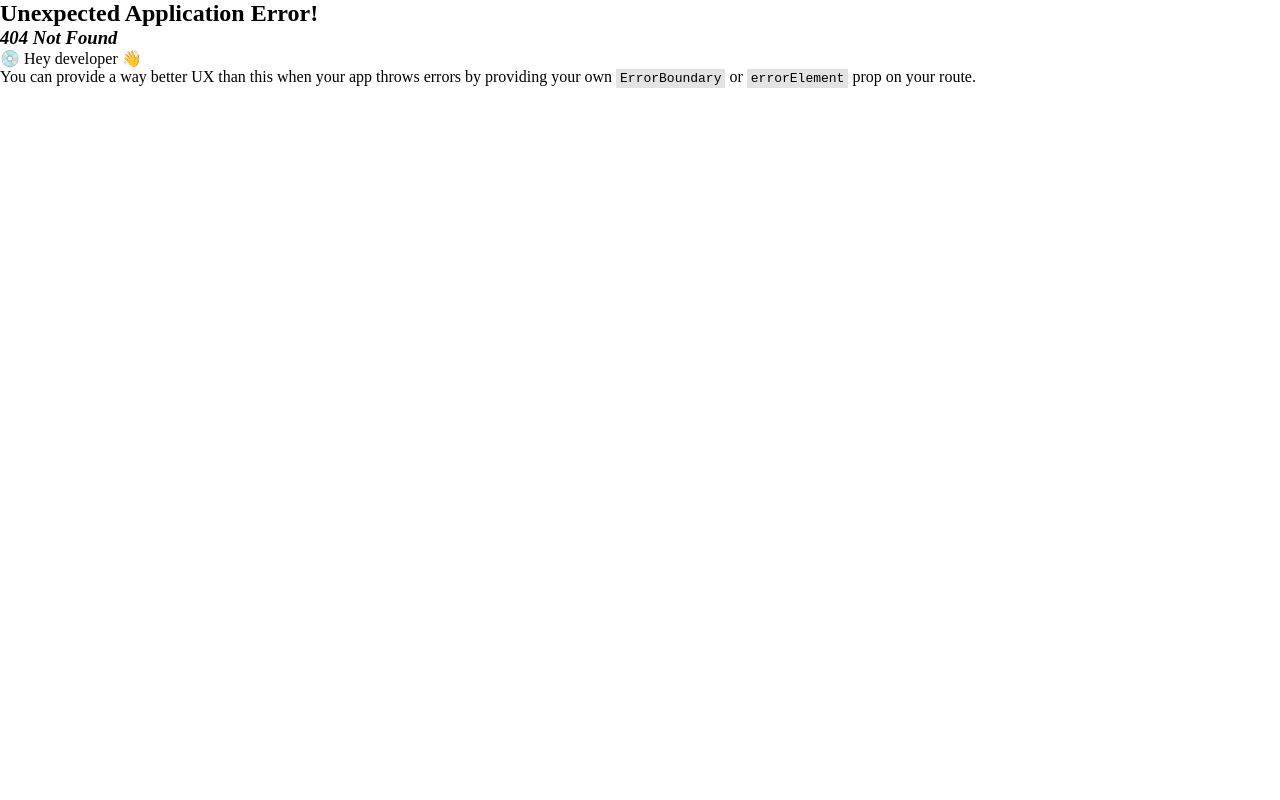
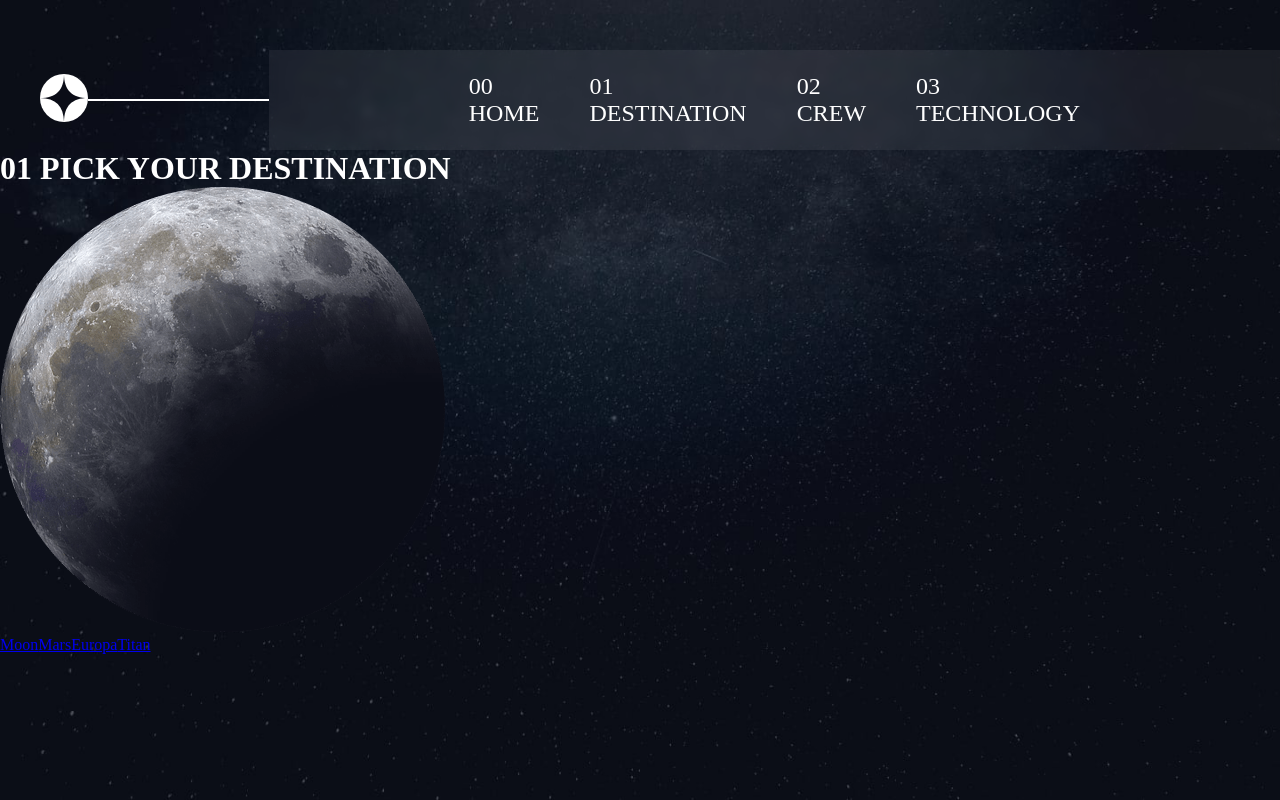
Before and after one commit to patafane/exo_router_template, a React (Vite) app: page /destination/0 in a window 1280 px wide. Before the commit this address had no page. Built offline with nearby package versions, Linux system fonts and the light colour scheme.

Commit message:
sur la bonne voie

```diff
--- a/src/App.jsx
+++ b/src/App.jsx
@@ -10,7 +10,7 @@ function App() {
       element:<Home/>
     },
     {
-      path:"/destination",
+      path:"/destination/:id",
       element:<Destination/>,
     }
   ])
--- a/src/Components/Destination/Destination.jsx
+++ b/src/Components/Destination/Destination.jsx
@@ -1,14 +1,26 @@
 import Navbar from "../Navbar/Navbar"
 import Data from "./../../data/data.json"
 import "./_Destination.sass"
+import { useParams } from "react-router-dom"
+import { Link } from "react-router-dom"
 let Destination = ()=>{
+    let indexParams = useParams()
     return(
         <div className="destination">
             <Navbar/>
+            <div className="content">
+                <div className="leftPart">
+                    <h1><span>01</span> PICK YOUR DESTINATION</h1>
+                    <div className="planet container">
+                        <img src={Data.destinations[0].images.png} alt="" />
+                    </div>
+                </div>
+                <div className="rightPart">
+
+                </div>
+            </div>
             {Data.destinations.map((element,index)=>(
-                <div className="planet">
-                    {element.name}
-                </div>
+                <Link key={index} to={"/destination/"+index}>{element.name}</Link>
             ))}
         </div>
     )
--- a/src/Components/Navbar/Navbar.jsx
+++ b/src/Components/Navbar/Navbar.jsx
@@ -8,11 +8,10 @@ let Navbar =()=>{
                 <img src={logo} alt="" />
             </div>
             <div className="bar">
-
             </div>
             <div className="blurNav">
                 <Link to="/">00 HOME</Link>
-                <Link to="/destination">01 DESTINATION</Link>
+                <Link to="/destination/0">01 DESTINATION</Link>
                 <Link>02 CREW</Link>
                 <Link>03 TECHNOLOGY</Link>
             </div>
--- a/src/data/data.json
+++ b/src/data/data.json
@@ -3,8 +3,8 @@
     {
       "name": "Moon",
       "images": {
-        "png": "./assets/destination/image-moon.png",
-        "webp": "./assets/destination/image-moon.webp"
+        "png": "/src/assets/destination/image-moon.png",
+        "webp": "/src/assets/destination/image-moon.webp"
       },
       "description": "See our planet as you’ve never seen it before. A perfect relaxing trip away to help regain perspective and come back refreshed. While you’re there, take in some history by visiting the Luna 2 and Apollo 11 landing sites.",
       "distance": "384,400 km",
```
